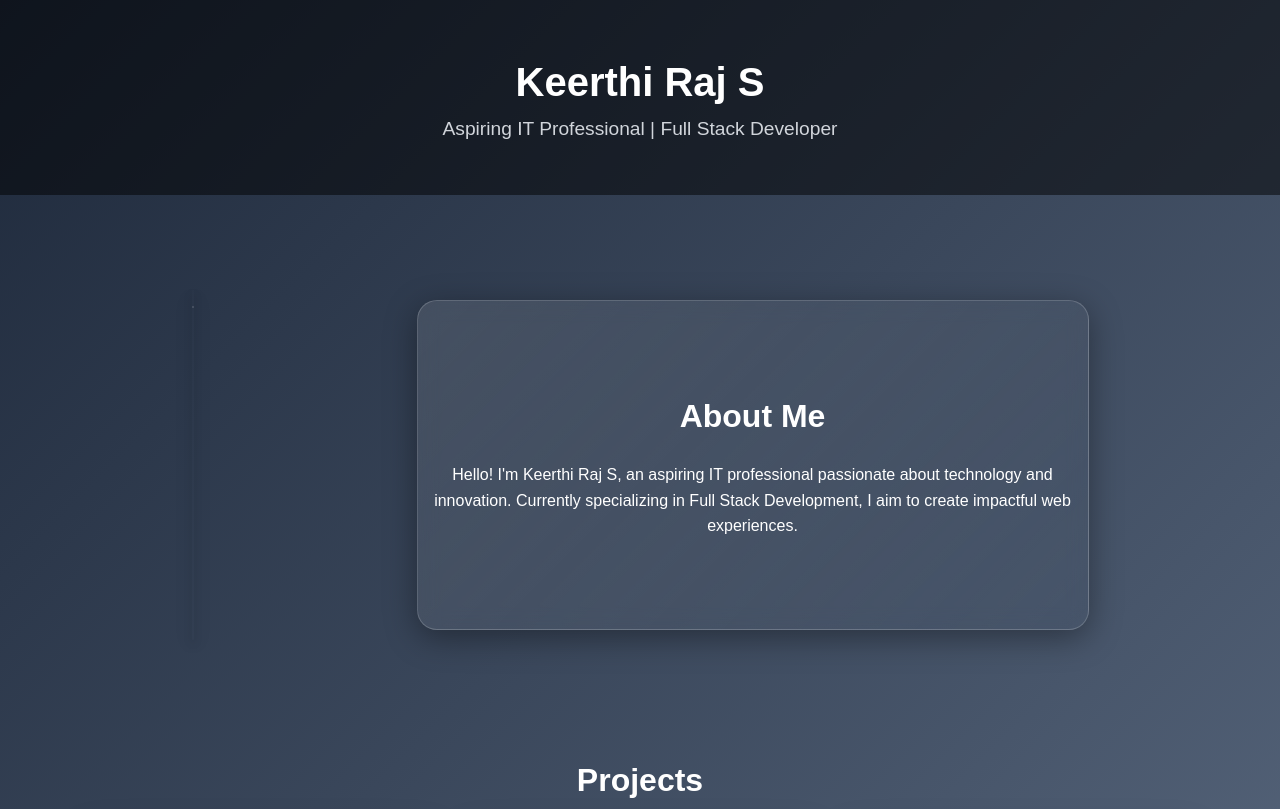
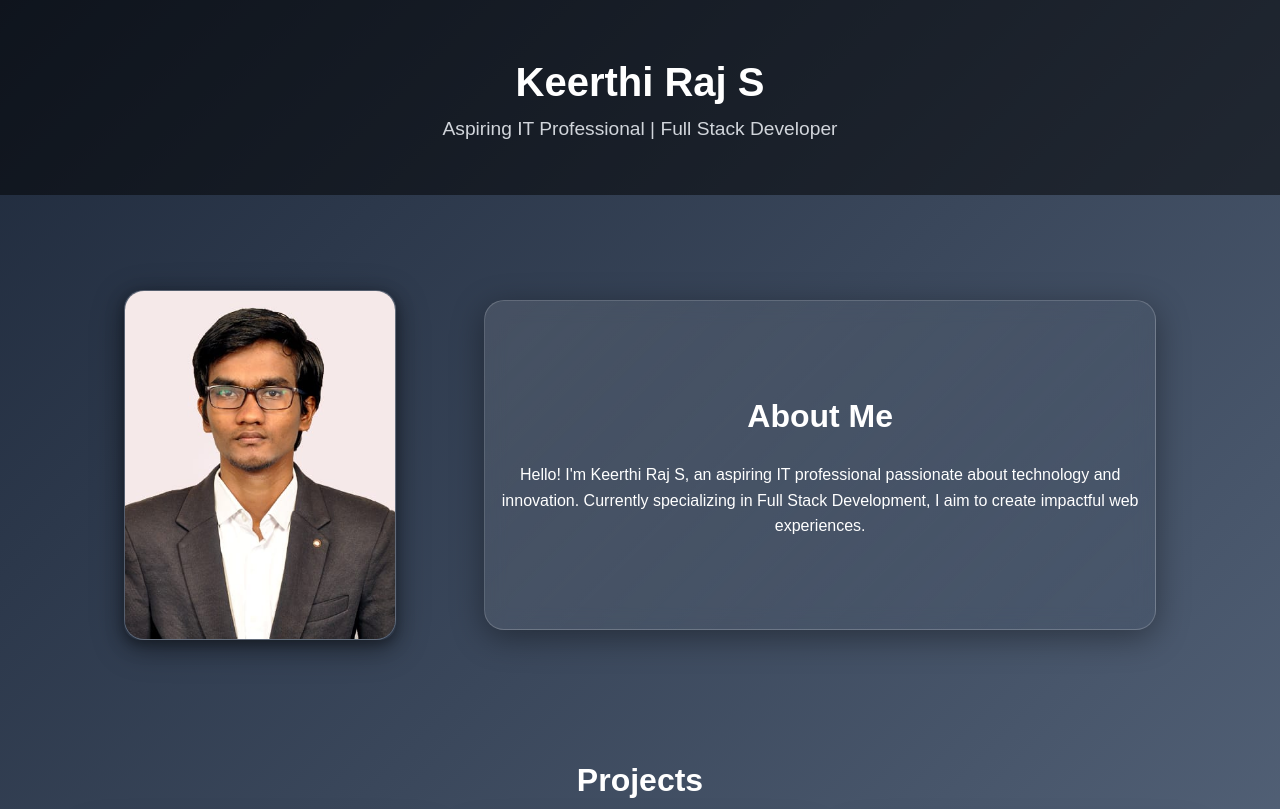
Before and after one commit to keerthirajsivashankar/Powerup_portfolio, a plain HTML site: page index.html in a window 1280 px wide. Shown: the top 809 px of the page. Drawn offline with Linux system fonts and the light colour scheme; the site is published under a folder, as on GitHub Pages, so addresses that start at the root find nothing.

Commit message:
Majot update

```diff
--- a/index.html
+++ b/index.html
@@ -16,7 +16,7 @@
   <div class="container">
     <section class="myprofile">
       <div class="imagebox">
-        <img class="image" src="/assest/My_Profile.png" alt="">
+        <img class="image" src="My_Profile.png" alt="">
       </div>
       <div class="description">
         <h2>About Me</h2>
```
Also changed, not shown: My_Profile.png (renamed from assest/My_Profile.png).
